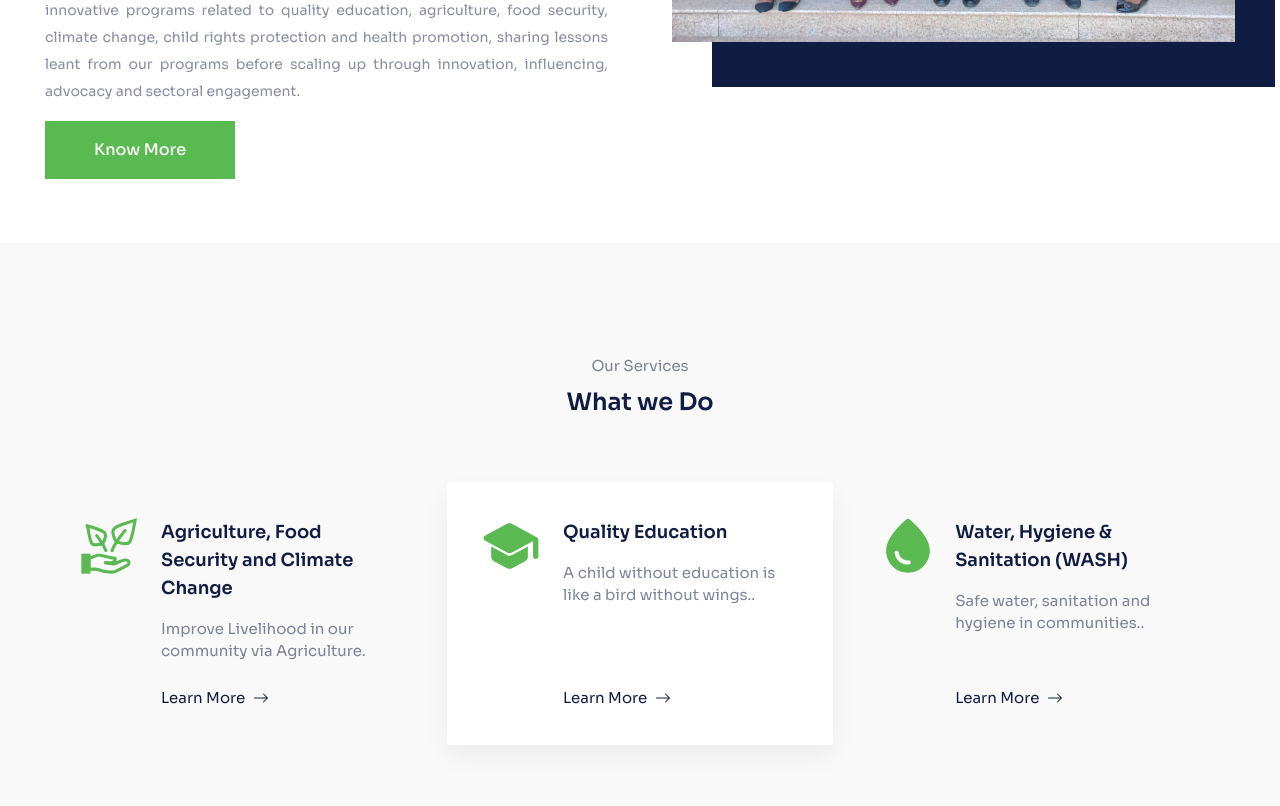
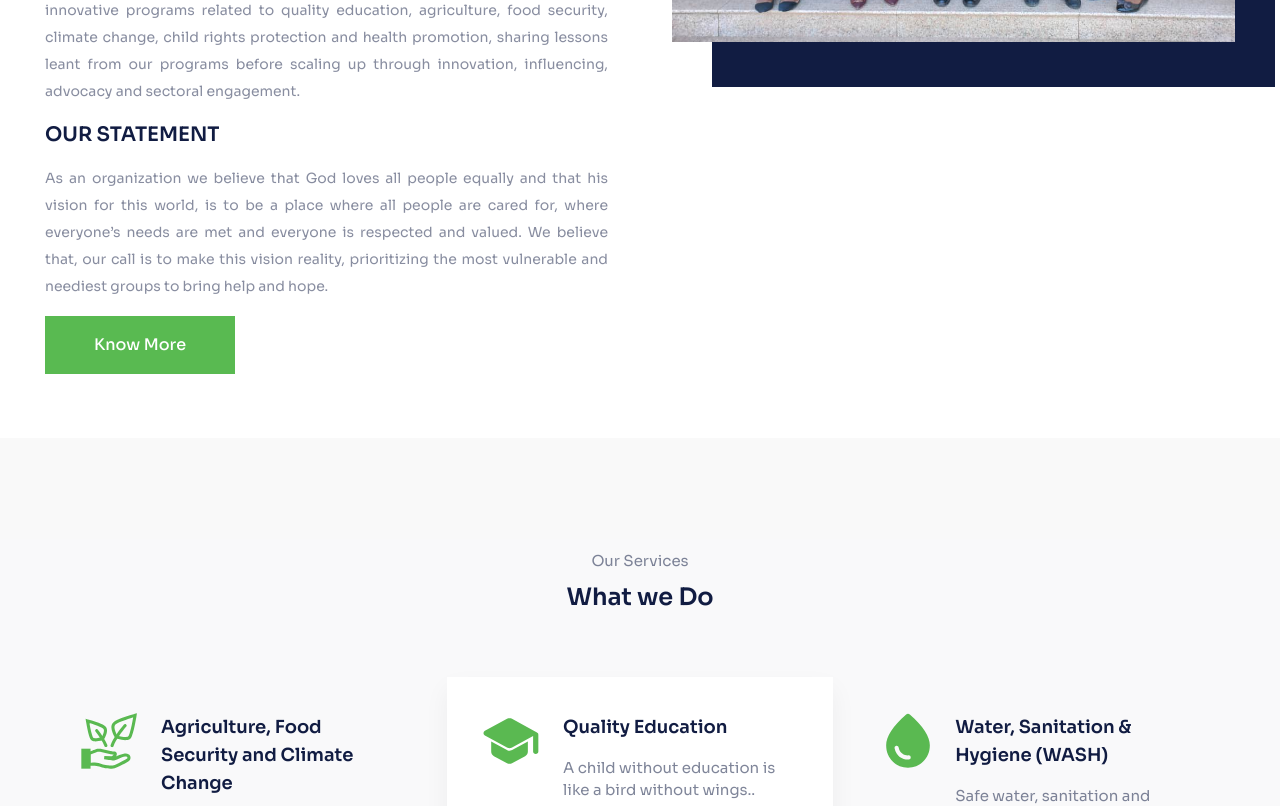
Before and after one commit to hellensoft/Cidi, a React (Create React App) app: page / in a window 1280 px wide. Shown: the part 1240-2046 px from the top of the page. Built offline with nearby package versions, Linux system fonts and the light colour scheme.

Commit message:
About and Home page rectification

```diff
--- a/src/data/topNav.json
+++ b/src/data/topNav.json
@@ -6,7 +6,7 @@
 		"end": true
 	},
 	{
-		"name": "About",
+		"name": "About Us",
 		"link": "/about",
 		"multiple": true,
 		"end": false,
@@ -35,13 +35,6 @@
 			{
 				"name": "Our Team",
 				"hashLink": "/about#team",
-				"end": false,
-				"link": "/about",
-				"hash": true
-			},
-			{
-				"name": "Oppurtunities",
-				"hashLink": "/about#opportunities",
 				"end": false,
 				"link": "/about",
 				"hash": true
--- a/src/data/whatWeDo.json
+++ b/src/data/whatWeDo.json
@@ -15,7 +15,7 @@
 	},
 	{
 		"icon": "/images/svgs/drop.svg",
-		"name": "Water, Hygiene & Sanitation (WASH)",
+		"name": "Water, Sanitation & Hygiene (WASH)",
 		"description": "Safe water, sanitation and hygiene in communities..",
 		"link": "/projects/water-sanitation",
 		"highlight": false
--- a/src/pages/About.tsx
+++ b/src/pages/About.tsx
@@ -55,6 +55,17 @@ const About: FC<IAbout> = () => {
 								and accountability, and strive to become and
 								remain a member driven organization.
 							</p>
+							<h2 className="text-darkBlue text-xl font-semibold">
+               OUR STATEMENT
+              </h2>
+              <p className="text-textGray text-sm leading-[27px] text-justify">
+                As an organization we believe that God loves all people equally
+                and that his vision for this world, is to be a place where all
+                people are cared for, where everyone’s needs are met and
+                everyone is respected and valued. We believe that, our call is
+                to make this vision reality, prioritizing the most vulnerable
+                and neediest groups to bring help and hope.
+              </p>
 						</div>
 					</div>
 					<div
--- a/src/pages/Home.tsx
+++ b/src/pages/Home.tsx
@@ -25,42 +25,47 @@ const Home: FC<IHome> = () => {
           <div data-aos="fade-up" data-aos-duration="1000">
             <div className="my-6 space-y-4">
               <h2 className="text-darkBlue text-xl font-semibold">
-								COMMUNITY INFORMATION DEVELOPMENT INITIATIVE
-								(CIDI)
+                COMMUNITY INFORMATION DEVELOPMENT INITIATIVE (CIDI)
               </h2>
               <p className="text-textGray text-sm leading-[27px]">
-								<span className="font-semibold text-darkBlue">
-									CIDI
-								</span>{" "}
-								is a non-profit organization dedicated to
-								serving marginalized population groups
-								throughout Tanzania.
+                <span className="font-semibold text-darkBlue">CIDI</span> is a
+                non-profit organization dedicated to serving marginalized
+                population groups throughout Tanzania.
               </p>
 
               <h2 className="text-darkBlue text-xl font-semibold">
                 WHO WE ARE
               </h2>
               <p className="text-textGray text-sm leading-[27px]">
-								“CIDI “stands for Community Information
-								Development Initiatives”
+                “CIDI “stands for Community Information Development Initiatives”
               </p>
               <p className="text-textGray text-sm leading-[27px] text-justify">
-								CIDI is a registered National NGO under NGO Act
-								No. 24, 2002 of the Laws of United Republic of
-								Tanzania by the Ministry of Health, Community
-								Development, Gender and Children with a
+                CIDI is a registered National NGO under NGO Act No. 24, 2002 of
+                the Laws of United Republic of Tanzania by the Ministry of
+                Health, Community Development, Gender and Children with a
                 registration No. 00NGO/R/2765.
               </p>
               <p className="text-textGray text-sm leading-[27px] text-justify">
-								We work to contribute in solving community
-								challenges through implementing innovative
-								programs related to quality education,
-								agriculture, food security, climate change,
-								child rights protection and health promotion,
-								sharing lessons leant from our programs before
-								scaling up through innovation, influencing,
+                We work to contribute in solving community challenges through
+                implementing innovative programs related to quality education,
+                agriculture, food security, climate change, child rights
+                protection and health promotion, sharing lessons leant from our
+                programs before scaling up through innovation, influencing,
                 advocacy and sectoral engagement.
 						  </p>
+
+			  <h2 className="text-darkBlue text-xl font-semibold">
+               OUR STATEMENT
+              </h2>
+              <p className="text-textGray text-sm leading-[27px] text-justify">
+                As an organization we believe that God loves all people equally
+                and that his vision for this world, is to be a place where all
+                people are cared for, where everyone’s needs are met and
+                everyone is respected and valued. We believe that, our call is
+                to make this vision reality, prioritizing the most vulnerable
+                and neediest groups to bring help and hope.
+              </p>
+
               <Link
                 to="/about"
                 className="bg-greenPrimary inline-block hover:bg-darkBlue duration-150 py-4 text-white font-medium px-6 sm:px-12 h-full border border-greenPrimary"
@@ -87,9 +92,7 @@ const Home: FC<IHome> = () => {
               data-aos="fade-up"
               data-aos-duration="1000"
             >
-							<p className="text-[15px] text-textBlue">
-								Our Services
-							</p>
+              <p className="text-[15px] text-textBlue">Our Services</p>
               <h2 className="text-darkBlue text-2xl font-semibold">
                 What we Do
               </h2>
--- a/src/pages/projects/Agriculture.tsx
+++ b/src/pages/projects/Agriculture.tsx
@@ -30,8 +30,8 @@ const Agriculture: FC<IAgriculture> = () => {
 						/>
 					</div>
 					<h2 className="text-darkBlue mt-16 font-semibold text-xl sm:text-[36px]">
-						Agriculture and Food Security
-						situation analysis in Tanzania
+						Agriculture and Food Security <br/>
+						Situation analysis in Tanzania
 					</h2>
 					<p
 						className="text-textBlue mt-16 max-w-[1096px] text-justify mx-auto"
```
Lines whose indentation alone changed are shown as unchanged.
